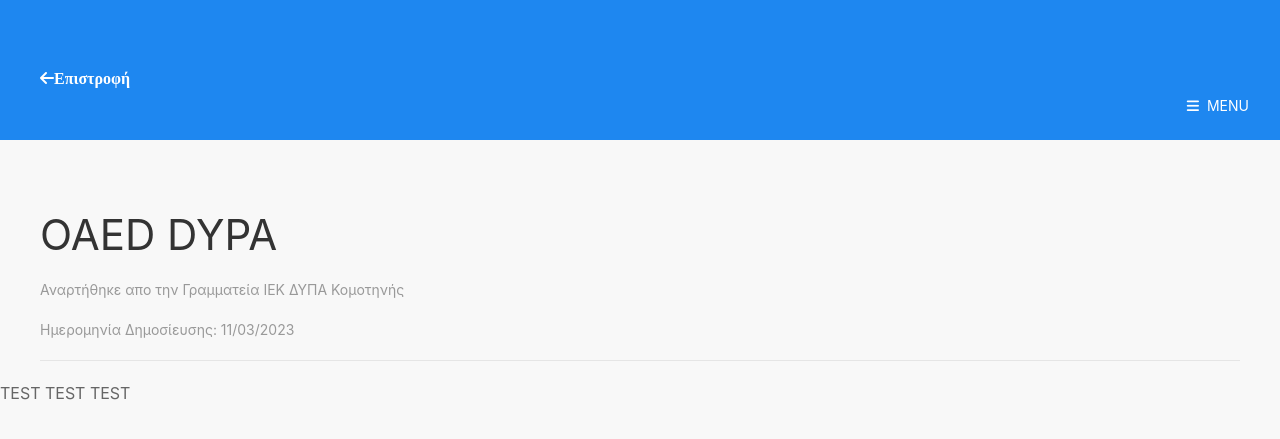
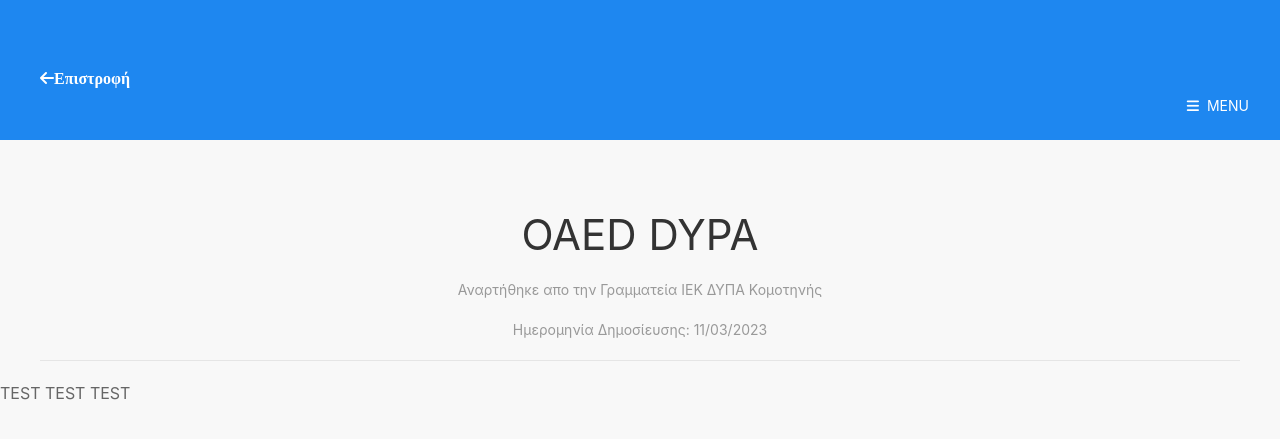
Before and after one commit to F20F20/jekyll-uikit-iek-dypa-komotinis, a Jekyll site: the page built from _posts/2023-03-11-sakis.md, in a window 1280 px wide. Shown: the top 439 px of the page. Built offline with Jekyll 4.4.1, drawn with Linux system fonts in a browser that asks for light colours; nearby versions of some CDN libraries.

Commit message:
Update post.html

```diff
--- a/_layouts/post.html
+++ b/_layouts/post.html
@@ -9,7 +9,7 @@ layout: newsfrontlayout
 
 
 <article class="uk-article">
-<div class="uk-container">
+<div class="uk-container" style="text-align:center;">
     <h1 class="uk-article-title"><a class="uk-link-reset" href="">{{ page.title }}</a></h1>
 
     <p class="uk-article-meta">Αναρτήθηκε απο την <a href="#">Γραμματεία ΙΕΚ ΔΥΠΑ Κομοτηνής</a> <p class="uk-text-meta">Ημερομηνία Δημοσίευσης: {{page.date | date: '%d/%m/%Y'}} </p>
```
